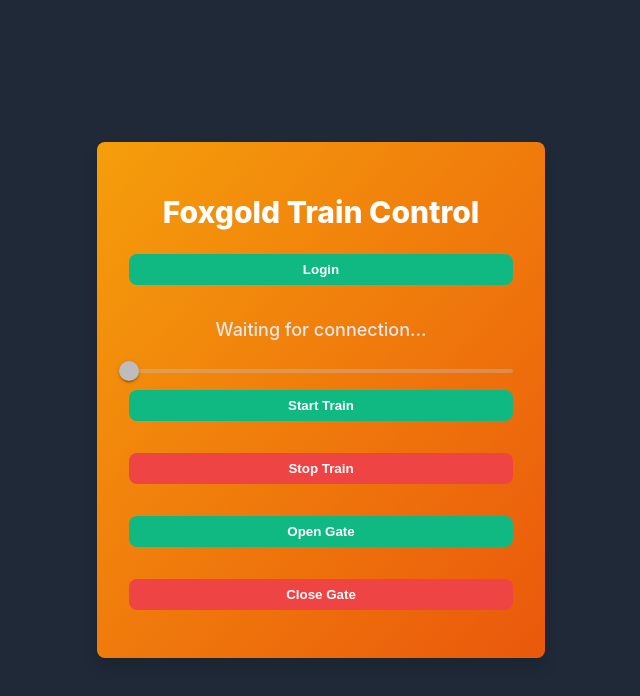
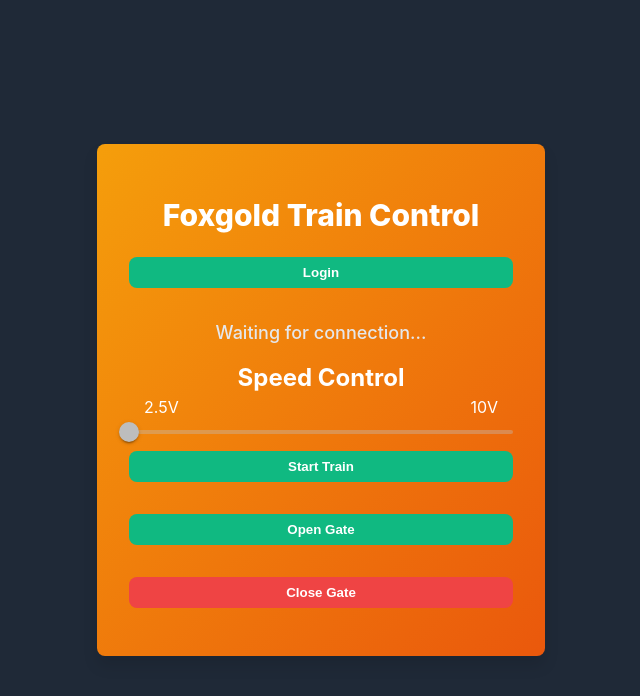
Before and after one commit to xasher20/HMI-Design-Development-in-IIOT, a React (Create React App) app in the folder UI_Design/: page / in a window 1280 px wide. Shown: the top 696 px of the page, without its empty margins (319-959 px from the left). Built offline with nearby package versions, Linux system fonts and the light colour scheme; no server answers.

Commit message:
slider UI changes

```diff
--- a/UI_Design/src/App.js
+++ b/UI_Design/src/App.js
@@ -260,32 +260,35 @@ const TrainControl = () => {
 
         <p className="status">{status}</p>
 
+        <h2 style={{ marginTop: '20px', marginBottom: '5px' }}>Speed Control</h2>
+        <div style={{ display: 'flex', justifyContent: 'space-between', margin: '0 15px' }}>
+          <span>2.5V</span>
+          <span>10V</span>
+        </div>
         <Slider
           value={velocity}
           onChange={(e, v) => isAuthenticated ? setVelocity(v) : null}
           aria-label="Velocity"
           valueLabelDisplay="auto"
-          min={0}
+          min={25}
           max={100}
           disabled={!isAuthenticated}
         />
 
         <div className="button-container">
-          <button
-            className="button button-green"
-            onClick={() => isAuthenticated ? setVelocity(100) : setOpenAuthDialog(true)}
-            disabled={!isAuthenticated}
-          >
-            Start Train
-          </button>
-
-          <button
-            className="button button-red"
-            onClick={() => isAuthenticated ? setVelocity(0) : setOpenAuthDialog(true)}
-            disabled={!isAuthenticated}
-          >
-            Stop Train
-          </button>
+        <button
+          className={`button ${velocity >= 25 ? "button-red" : "button-green"}`}
+          onClick={() => {
+            if (isAuthenticated) {
+              setVelocity(velocity >= 25 ? 0 : 100); // Toggle between Stop and Start
+            } else {
+              setOpenAuthDialog(true);
+            }
+          }}
+          disabled={!isAuthenticated}
+        >
+          {velocity >= 25 ? "Stop Train" : "Start Train"}
+        </button>
 
           <button
             className="button button-green"
```
